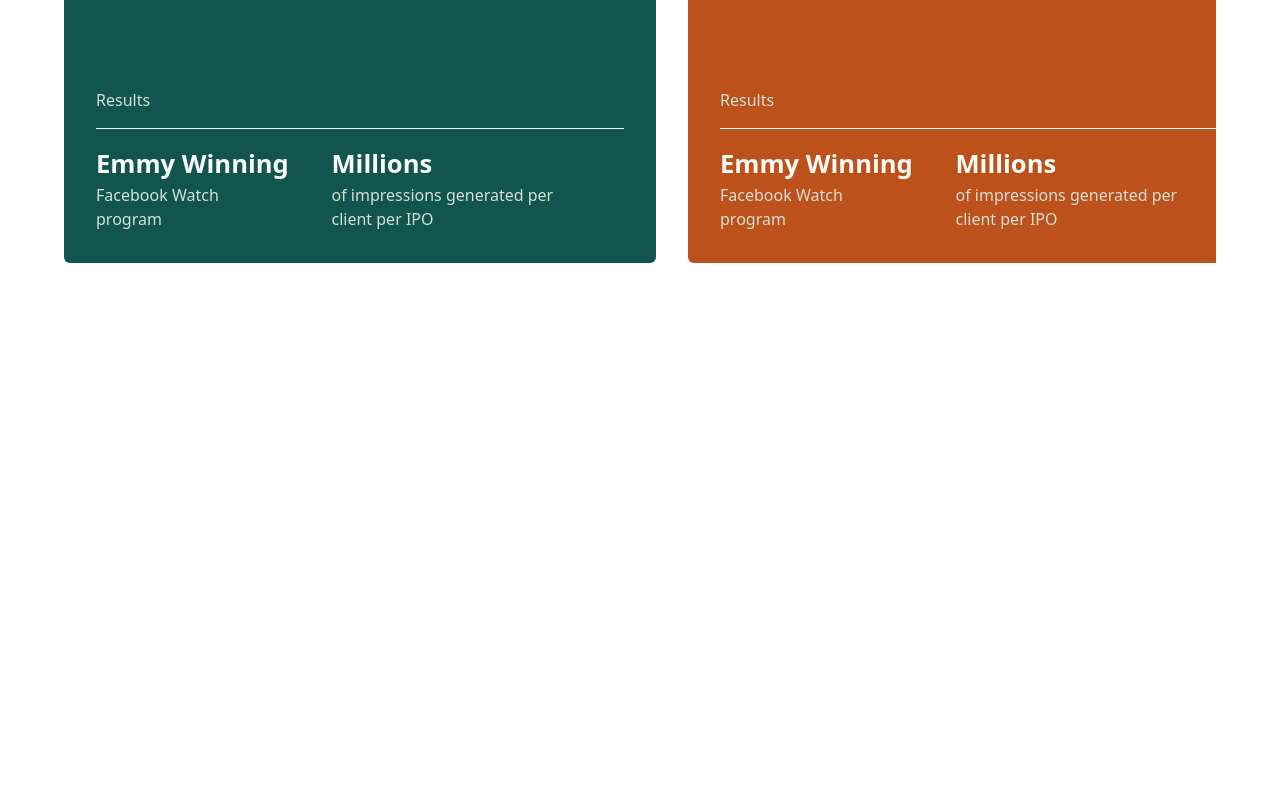
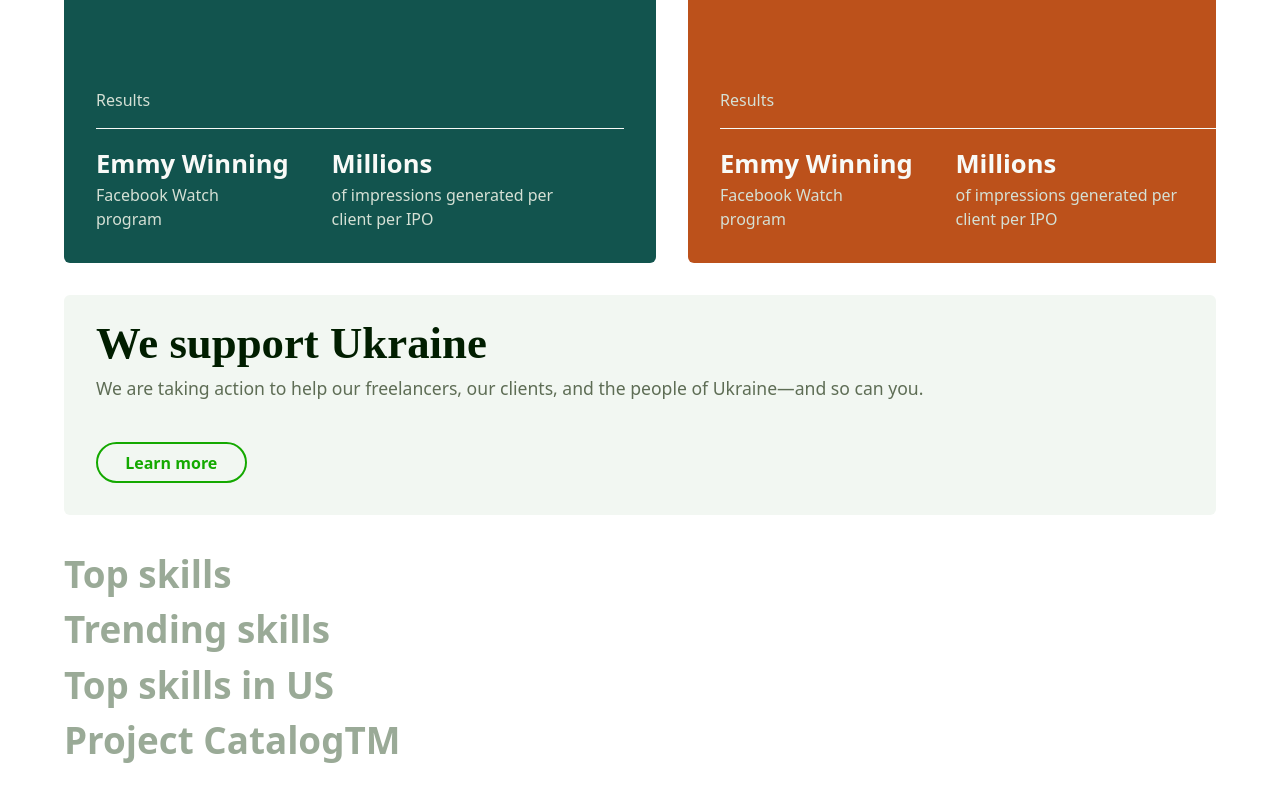
Before and after one commit to shonmacray/upwork-landing-clone, a Next.js app: page / in a window 1280 px wide. Shown: the part 4598-5398 px from the top of the page. Before the commit the page ends 4893 px from the top, so only its background shows below. Built offline with nearby package versions, Linux system fonts and the light colour scheme.

Commit message:
designed support

```diff
--- a/src/pages/index.tsx
+++ b/src/pages/index.tsx
@@ -228,6 +228,23 @@ export default function Home() {
           </div>
         </div>
       </div>
+      <div className={homeStyles.support}>
+        <h1>We support Ukraine</h1>
+        <p>
+          We are taking action to help our freelancers, our clients, and the
+          people of Ukraine—and so can you.
+        </p>
+        <AppButton type="outline" label="Learn more" />
+      </div>
+      <div className={homeStyles.skillList}>
+        <div>
+          <h1>Top skills</h1>
+          <h1>Trending skills</h1>
+          <h1>Top skills in US</h1>
+          <h1>Project CatalogTM</h1>
+        </div>
+        <div></div>
+      </div>
     </main>
   );
 }
--- a/src/styles/home.module.scss
+++ b/src/styles/home.module.scss
@@ -430,3 +430,32 @@ $heading: 2.8rem;
     @extend %semi-bold;
   }
 }
+.support {
+  @extend %container-margin;
+  background-color: #f2f7f2;
+  padding: 2rem;
+  border-radius: 6px;
+  h1 {
+    font-size: 2.8rem;
+    font-family: $upwork-sans;
+    width: 60%;
+    line-height: 2rem;
+    @extend %bold;
+    padding-bottom: 1rem;
+  }
+  p {
+    font-size: 1.1rem;
+    @extend %semi-bold;
+    color: #5e6d55;
+    padding-bottom: 2.5rem;
+  }
+}
+
+.skillList {
+  @extend %container-margin;
+  h1 {
+    font-size: 2.3rem;
+    @extend %bold;
+    color: #9aaa97;
+  }
+}
```
